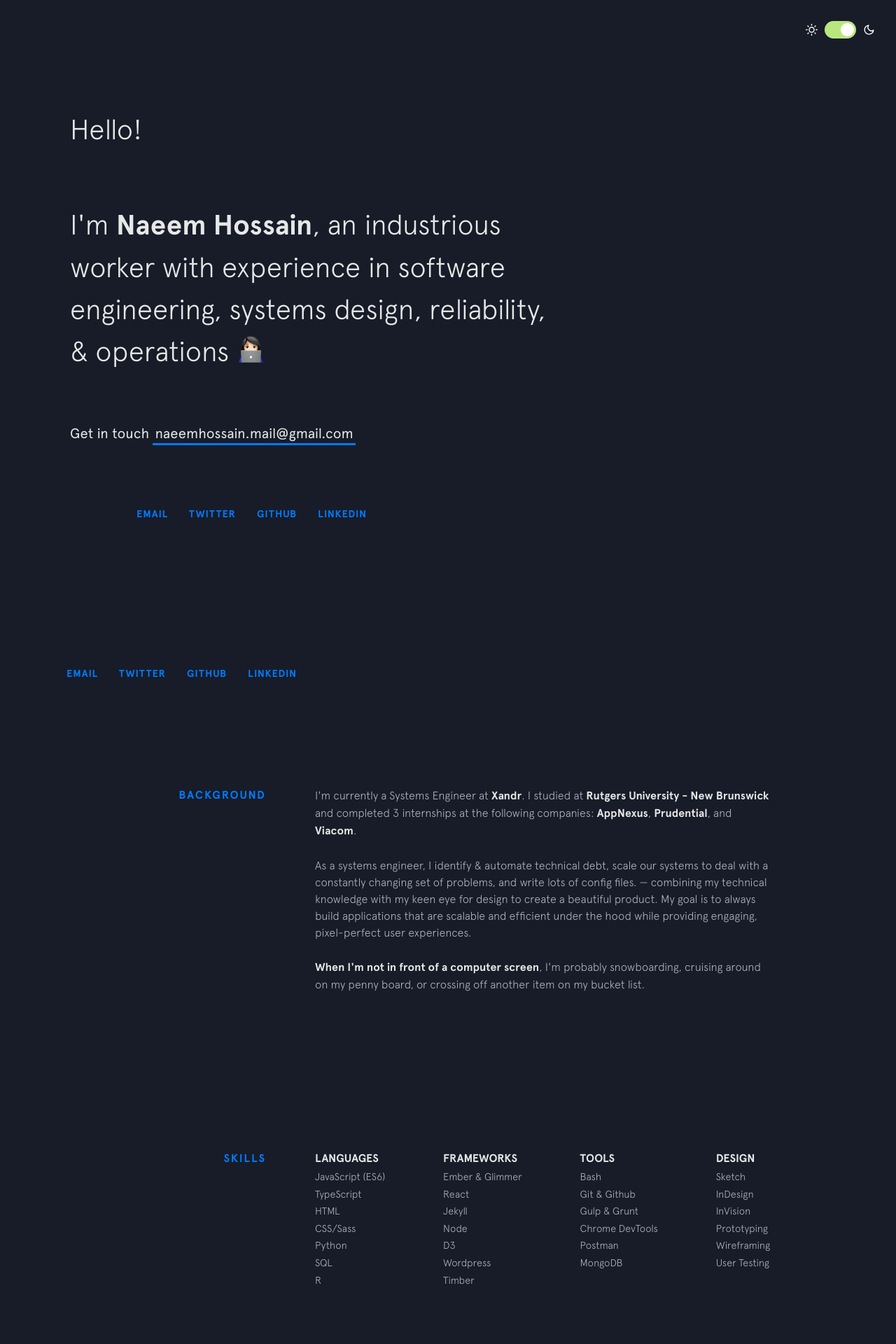
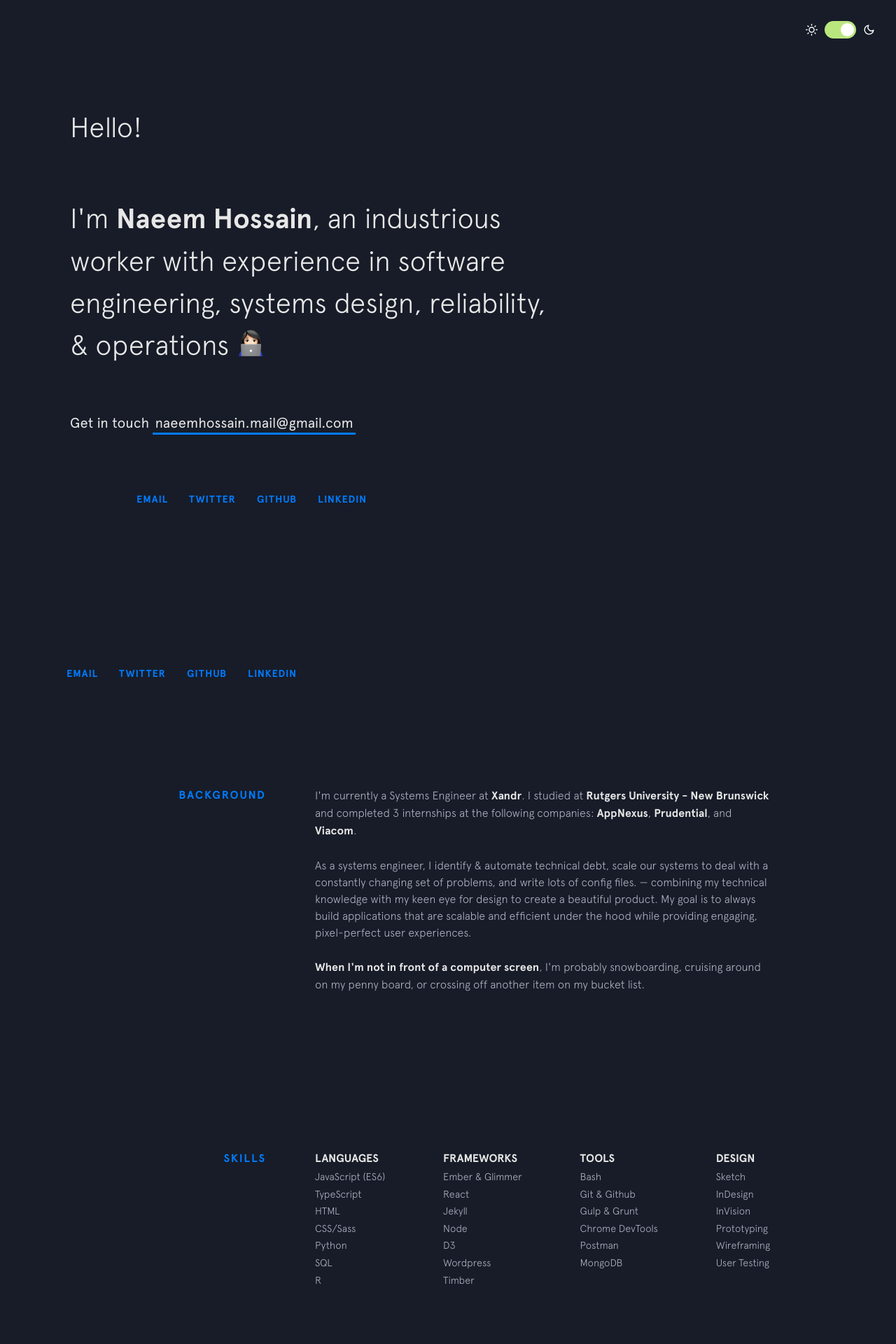
Before and after one commit to malenabashar/malenabashar.github.io, a Jekyll site: the page built from index.html, in a window 1280 px wide. Shown: the top 1920 px of the page at 70% size. Built offline with Jekyll 4.4.1, drawn with Linux system fonts in a browser that asks for light colours; nearby versions of some CDN libraries.

Commit message:
Updating website

```diff
--- a/_includes/intro.html
+++ b/_includes/intro.html
@@ -18,7 +18,7 @@
   <footer class="footer">
     <div class="footer__links">
       <!-- <div style="display: flex; justify-content: start; vertical-align: top;"> -->
-        <div style="display: flex; float: left; vertical-align: top; position: absolute;">
+        <div style="display: flex; padding left: 0px; vertical-align: top;">
         {% for link in site.social %}
         <a href="{{link.url}}" target="_blank" title="{{link.title}}">
           <span class="text">{{link.title}}</span>
--- a/_includes/switch.html
+++ b/_includes/switch.html
@@ -1,7 +1,7 @@
 <div class="switch-wrapper">
   <div class="sun"></div>
   <div class="toggle-wrapper">
-    <input id="switch" type="checkbox" checked/>
+    <input id="switch" type="checkbox"/>
     <label for="switch" id="toggle">Toggle</label>
   </div>
   <div class="moon"></div>
```
